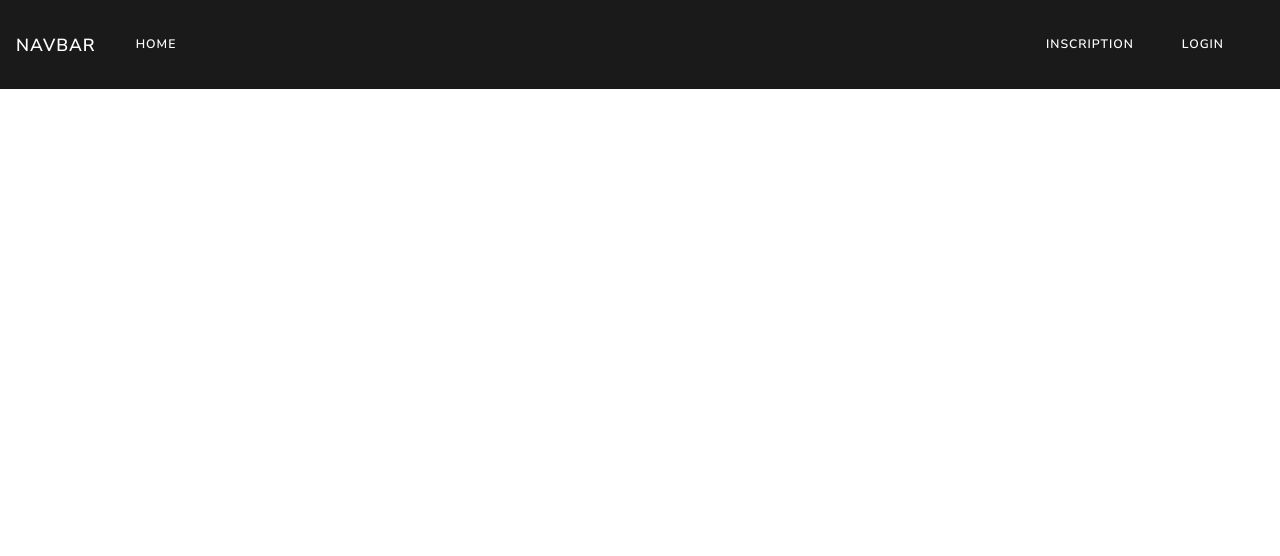
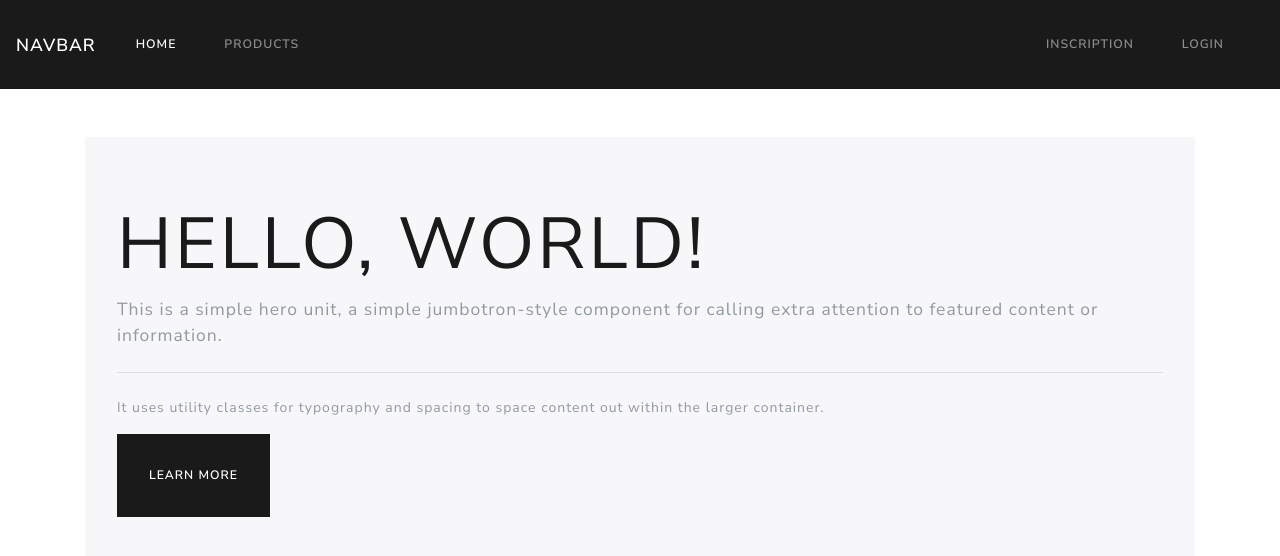
Before and after one commit to devDzign/react-redux-app, a React (Create React App) app: page / in a window 1280 px wide. Shown: the top 556 px of the page. Built offline with nearby package versions, Linux system fonts and the light colour scheme.

Commit message:
Not Found page

```diff
--- a/src/containers/App.js
+++ b/src/containers/App.js
@@ -4,6 +4,7 @@ import {Route, Switch} from 'react-router-dom'
 import RequireAuthentication from '../helpers/RequireAuthentication'
 import ProductsContainer from "./productsContainers/ProductsContainer";
 import NavBar from "./headers/NavBar";
+import HomePage from "./HomePage/HomePage";
 
 
 class App extends Component {
@@ -13,7 +14,9 @@ class App extends Component {
                     <NavBar/>
                     <div className="container mt-5">
                         <Switch>
+                            <Route exact path="/" component={HomePage}/>
                             <Route exact path="/products" component={ProductsContainer}/>
+                            <Route render={()=> <h1>Not Found 404 </h1>}/>
                         </Switch>
                     </div>
                 </>
--- /dev/null
+++ b/src/containers/HomePage/HomePage.jsx
@@ -0,0 +1,27 @@
+import React, {Component} from 'react';
+
+class HomePage extends Component {
+    render() {
+        return (
+            <div className="jumbotron">
+                <h1 className="display-3">
+                    Hello, world!
+                </h1>
+                <p className="lead">
+                    This is a simple hero unit, a simple jumbotron-style component for
+                    calling extra attention to featured content or information.
+                </p>
+                <hr className="my-4"/>
+                    <p>
+                        It uses utility classes for typography and spacing to space content out
+                        within the larger container.
+                    </p>
+                    <p className="lead">
+                        <a className="btn btn-primary btn-lg" href="#" role="button">Learn more</a>
+                    </p>
+            </div>
+        );
+    }
+}
+
+export default HomePage;
--- a/src/containers/headers/NavBar.jsx
+++ b/src/containers/headers/NavBar.jsx
@@ -1,7 +1,7 @@
 import React, {Component} from 'react';
 import {connect} from 'react-redux';
 import {setAuthentication} from "../../stores/actions/actions";
-import {Link} from "react-router-dom";
+import {Link, NavLink} from "react-router-dom";
 
 class NavBar extends Component {
 
@@ -19,10 +19,10 @@ class NavBar extends Component {
     }
     renderLinkAuth = () => {
         return (!this.state.isAuth ? <>
-                    <li className="nav-item active">
+                    <li className="nav-item">
                         <a className="nav-link" href="#">Inscription</a>
                     </li>
-                    <li className="nav-item active">
+                    <li className="nav-item">
                         <a className="nav-link" onClick={this.handleLogged}>Login</a>
                     </li>
                 </> :
@@ -46,8 +46,16 @@ class NavBar extends Component {
 
                     <div className="collapse navbar-collapse" id="navbarColor01">
                         <ul className="navbar-nav mr-auto">
-                            <li className="nav-item active">
-                                <Link className="nav-link" to="/products">Home</Link>
+                            <li className="nav-item">
+                                <NavLink className="nav-link" to="/" exact activeClassName={"active"}>
+                                    Home
+                                </NavLink>
+                            </li>
+
+                            <li className="nav-item">
+                                <NavLink className="nav-link" to="/products"  exact activeClassName={"active"}>
+                                    Products
+                                </NavLink>
                             </li>
                         </ul>
                         <ul className="navbar-nav ml-auto">
--- a/src/containers/productsContainers/ProductsContainer.jsx
+++ b/src/containers/productsContainers/ProductsContainer.jsx
@@ -95,7 +95,7 @@ class ProductsContainer extends Component {
 
             const renderWithPaginator = <>
                 {productsCards}
-                <div className={"col-12"}>
+                <div className="col-12 justify-content-md-center">
                     <Pagination
                         currentPage={this.state.currentPage}
                         itemsPerPage={this.state.itemsPerPage}
```
